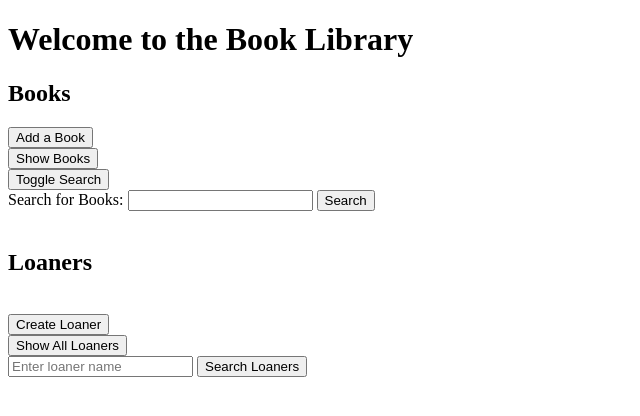
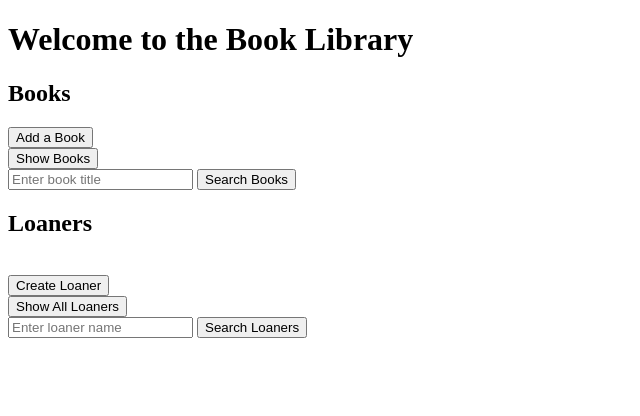
Before and after one commit to olgazon9/blueprint_crud, a Flask app: page / in a window 1280 px wide. Shown: the top 416 px of the page, without its empty margins (0-640 px from the left). Run offline with Flask 3, Linux system fonts and the light colour scheme.

Commit message:
tenth commit

```diff
--- a/project/templates/index.html
+++ b/project/templates/index.html
@@ -35,19 +35,16 @@
     <div id="bookList" style="display: none;">
         <!-- This is where the book list will be displayed -->
     </div>
-   <!-- Button to toggle search visibility -->
-   <button id="toggleSearchButton">Toggle Search</button>
+
    </div>
-    <!-- Search form -->
-    <form id="searchForm">
-        <label for="searchQuery">Search for Books:</label>
-        <input type="text" id="searchQuery" name="q" required>
-        <button type="submit">Search</button>
-    </form>
 
-    <div id="searchResults" style="display: none;">
-        <!-- This is where the search results will be displayed -->
-    </div>
+<!-- Search form -->
+<input type="text" id="searchBookTitle" placeholder="Enter book title">
+<button id="searchBookButton">Search Books</button>
+<div id="searchBookResults" style="display: none;">
+    <!-- This is where the book search results will be displayed -->
+</div>
+
 
     <br>
     <h2>Loaners</h2> <br>
@@ -224,55 +221,43 @@
                 });
         }
 
-        const toggleSearchButton = document.getElementById("toggleSearchButton");
-        const searchForm = document.getElementById("searchForm");
-        const searchResults = document.getElementById("searchResults");
+      // Function to display search results
+function displaySearchResults(results) {
+    const searchResultsElement = document.getElementById('searchBookResults');
+    searchResultsElement.style.display = 'block'; // Show the results container
 
-        let searchVisible = false; // Track the visibility state
+    // Clear any previous results
+    searchResultsElement.innerHTML = '';
 
-        // Function to toggle search visibility
-        function toggleSearch() {
-            if (searchVisible) {
-                searchForm.style.display = "none";
-                searchResults.style.display = "none";
-                toggleSearchButton.textContent = "Show Search";
-            } else {
-                searchForm.style.display = "block";
-                toggleSearchButton.textContent = "Hide Search";
-            }
-            searchVisible = !searchVisible; // Toggle the visibility state
-        }
+    // Map the results to HTML elements
+    results.map(book => {
+        const bookDiv = document.createElement('div');
+        bookDiv.innerHTML = `
+            <p><strong>Title:</strong> ${book.title}</p>
+            <p><strong>Author:</strong> ${book.author}</p>
+            <p><strong>Publication Year:</strong> ${book.publication_year}</p>
+            <p><strong>Genre:</strong> ${book.genre}</p>
+        `;
+        searchResultsElement.appendChild(bookDiv);
+    });
+}
 
-        toggleSearchButton.addEventListener("click", function () {
-            toggleSearch();
+// Add a click event listener to the search button
+document.getElementById('searchBookButton').addEventListener('click', () => {
+    const query = document.getElementById('searchBookTitle').value;
+
+    // Make an Axios GET request to your Flask route
+    axios.get(`/books/search-books?q=${query}`)
+        .then(response => {
+            const results = response.data.search_results;
+            displaySearchResults(results);
+        })
+        .catch(error => {
+            console.error('Error:', error);
         });
+});
 
-        searchForm.addEventListener("submit", function (event) {
-            event.preventDefault();
-
-            const query = searchQuery.value;
-
-            axios.get(`books/search-books?q=${query}`)
-                .then(function (response) {
-                    const searchResultsData = response.data.search_results;
-                    const searchResultsHTML = searchResultsData.map(result => `
-                        <div>
-                            <strong>Title:</strong> ${result.title}<br>
-                            <strong>Author:</strong> ${result.author}<br>
-                            <strong>Publication Year:</strong> ${result.publication_year}<br>
-                            <strong>Genre:</strong> ${result.genre}<br>
-                        </div>
-                        <hr>
-                    `).join('');
-
-                    searchResults.innerHTML = searchResultsHTML;
-                    searchResults.style.display = "block";
-                })
-                .catch(function (error) {
-                    console.error(error);
-                });
-        });
-    </script>
+ </script>
     <!-- script for loaners  -->
     <script>
         // Function to fetch and display all loaners
```
